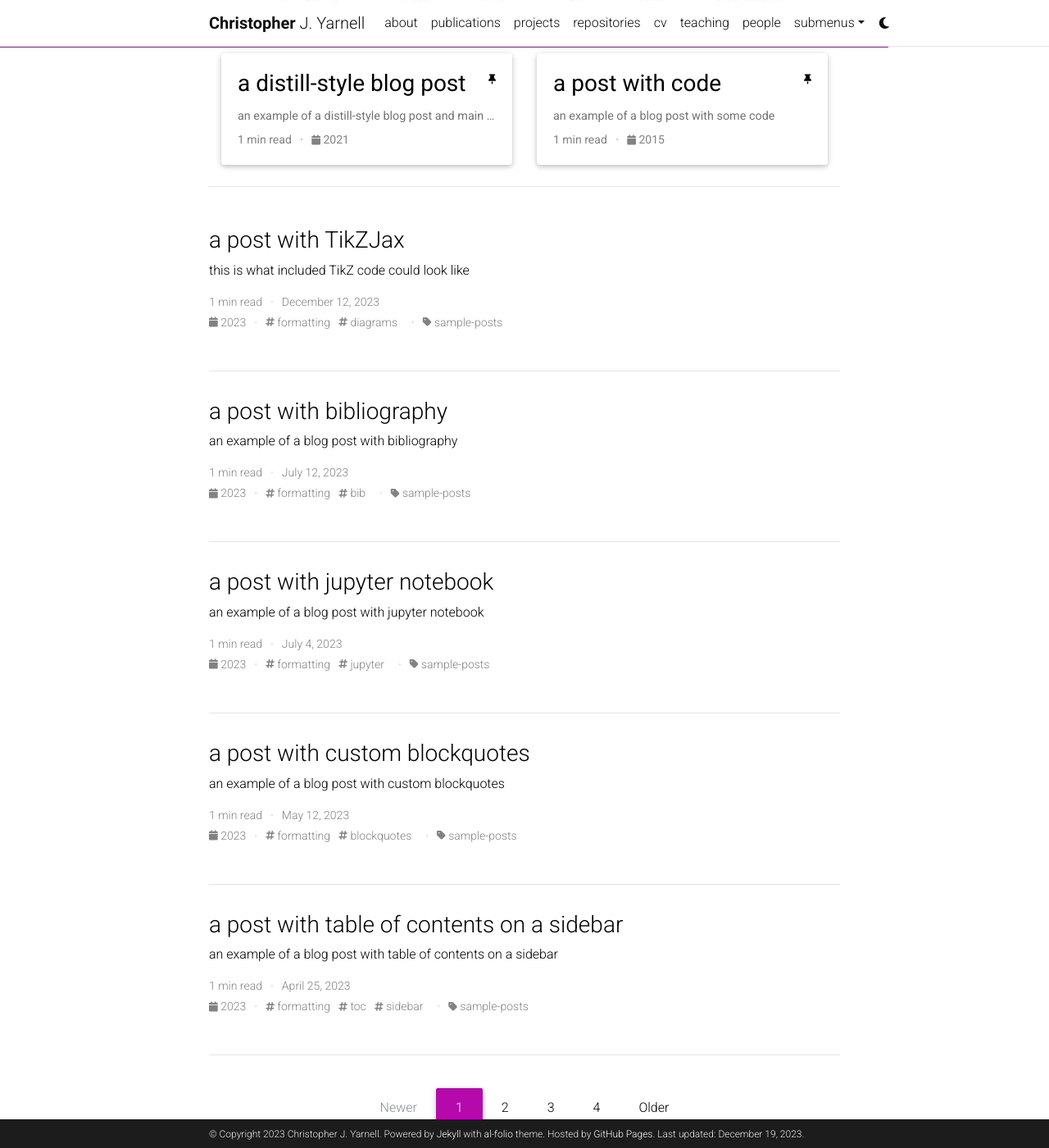
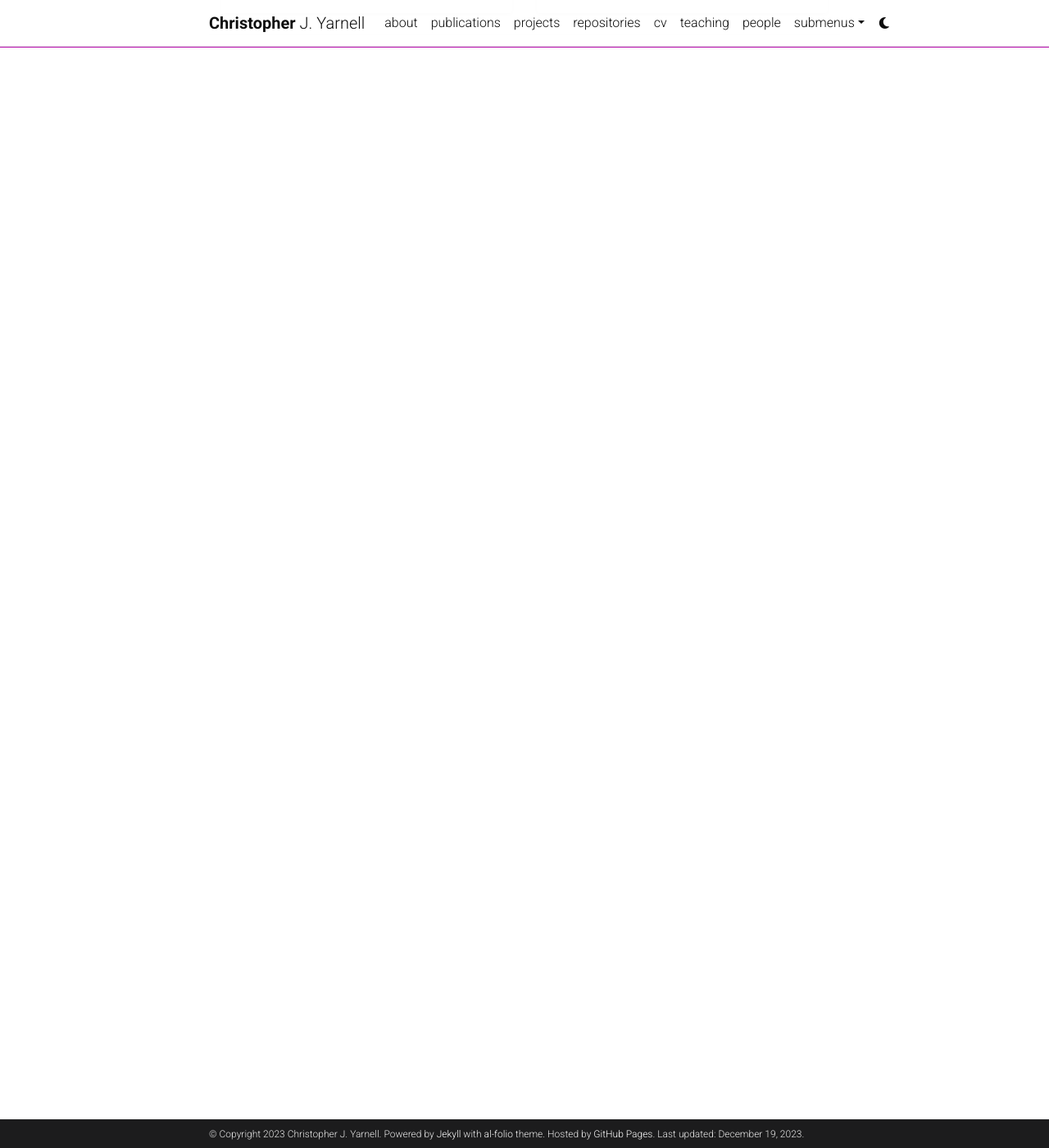
Before and after one commit to cjyarnell/cjyarnell.github.io, a Jekyll site: the page built from blog/index.html, in a window 1280 px wide and 1400 px high, scrolled down 338 px. Shown: the whole window at 82% size. Built offline with Jekyll 4.4.1, drawn with Linux system fonts in a browser that asks for light colours; full-size pictures stand in for the smaller copies a plugin makes; the list of posts is cut into pages by our own code; comment, search, counter and statistics services are not loaded; a style sheet for code colours, icons or effects is not loaded; part of the change alters nothing that is shown.

Commit message:
Update _config.yml

```diff
--- a/_config.yml
+++ b/_config.yml
@@ -96,9 +96,6 @@ discord_id: # your discord id (18-digit unique numerical identifier)
 zotero_username: # your zotero username
 wechat_qr: # filename of your wechat qr-code saved as an image (e.g., wechat-qr.png if saved to assets/img/wechat-qr.png)
 
-contact_note: >
-  You can even add a little note about which of these is the best way to reach you.
-
 # -----------------------------------------------------------------------------
 # Analytics and search engine verification
 # -----------------------------------------------------------------------------
@@ -108,48 +105,6 @@ cronitor_analytics:  # cronitor RUM analytics site ID (format: XXXXXXXXX)
 
 google_site_verification:  # your google-site-verification ID (Google Search Console)
 bing_site_verification:  # out your bing-site-verification ID (Bing Webmaster)
-
-# -----------------------------------------------------------------------------
-# Blog
-# -----------------------------------------------------------------------------
-
-blog_name: cjyarnell # blog_name will be displayed in your blog page
-blog_nav_title:  # your blog must have a title for it to be displayed in the nav bar
-blog_description:
-permalink: /blog/:year/:title/
-
-# Pagination
-pagination:
-  enabled: true
-
-related_blog_posts:
-  enabled: false
-  max_related: 5
-
-# Giscus comments (RECOMMENDED)
-# Follow instructions on https://giscus.app/ to setup for your repo to fill out
-# the information below.
-giscus:
-  repo:                          # <your-github-user-name>/<your-github-repo-name>
-  category: Comments             # name of the category under which discussions will be created
-  mapping: title                 # identify discussions by post title
-  strict: 1                      # use strict identification mode
-  reactions_enabled: 1           # enable (1) or disable (0) emoji reactions
-  input_position: bottom         # whether to display input form below (bottom) or above (top) the comments
-  theme: preferred_color_scheme  # name of the color scheme (preferred works well with al-folio light/dark mode)
-  emit_metadata: 0
-  lang: en
-
-# Disqus comments (DEPRECATED)
-disqus_shortname: al-folio # put your disqus shortname
-# https://help.disqus.com/en/articles/1717111-what-s-a-shortname
-
-# External sources.
-# If you have blog posts published on medium.com or other external sources,
-# you can display them in your blog by adding a link to the RSS feed.
-external_sources:
-  - name: medium.com
-    rss_url: https://medium.com/@al-folio/feed
 
 # -----------------------------------------------------------------------------
 # Collections
```
